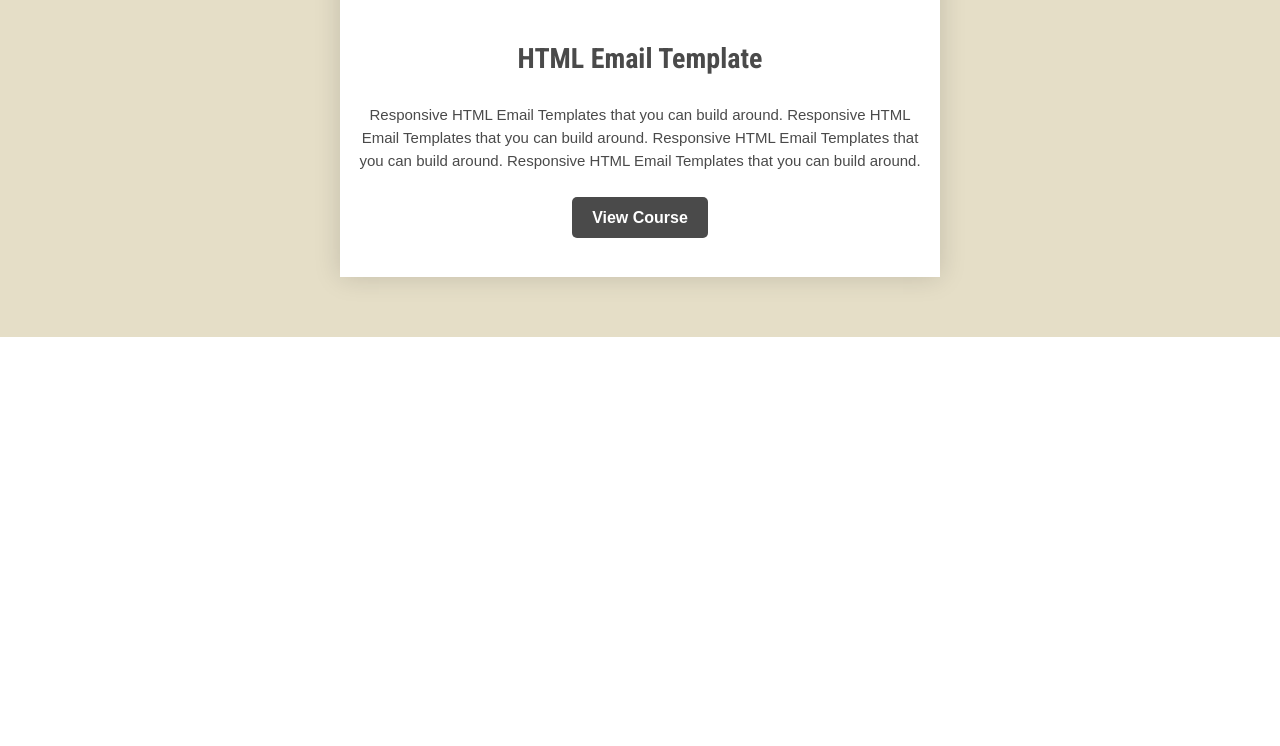
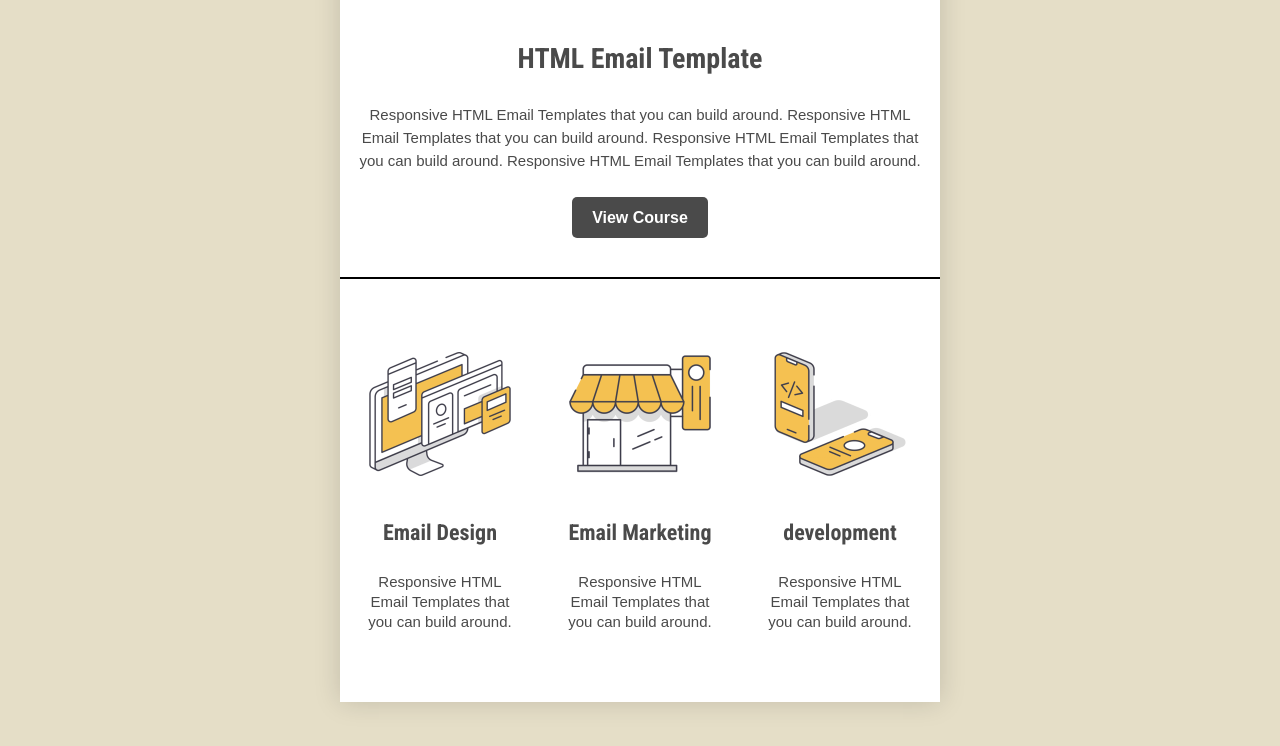
Before and after one commit to MariusDevelops/scn-email-template, a plain HTML site: page index.html in a window 1280 px wide. Shown: the part 502-1248 px from the top of the page. Before the commit the page ends 839 px from the top, so only its background shows below. Drawn offline with Linux system fonts and the light colour scheme.

Commit message:
feat: border and three column section

```diff
--- a/index.html
+++ b/index.html
@@ -61,6 +61,27 @@
         padding: 12px 20px;
         font-weight: bold;
         border-radius: 5px;
+      }
+      h4 {
+        font-family: "Roboto Condensed", sans-serif;
+        font-size: 22px;
+      }
+      .three-columns {
+        font-size: 0;
+        padding: 35px 0 20px;
+      }
+      .three-columns .column {
+        width: 100%;
+        max-width: 200px;
+        display: inline-block;
+        vertical-align: top;
+      }
+      .three-columns .padding {
+        padding: 25px;
+      }
+      .three-columns .content {
+        font-size: 15px;
+        line-height: 20px;
       }
     </style>
   </head>
@@ -156,9 +177,101 @@
           </td>
         </tr>
         <!-- BORDER -->
+        <tr>
+          <td height="2" style="background-color: #000"></td>
+        </tr>
 
         <!-- THREE COLUMN SECTION -->
+        <tr>
+          <td>
+            <table width="100%">
+              <tr>
+                <td class="three-columns">
+                  <table class="column">
+                    <tr>
+                      <td class="padding">
+                        <table class="content">
+                          <tr>
+                            <td>
+                              <a href="#"
+                                ><img src="./img/design.png" alt="" width="150"
+                              /></a>
+                            </td>
+                          </tr>
+                          <tr>
+                            <td style="padding: 5px 0 10px">
+                              <h4>Email Design</h4>
+                              <p>
+                                Responsive HTML Email Templates that you can
+                                build around.
+                              </p>
+                            </td>
+                          </tr>
+                        </table>
+                      </td>
+                    </tr>
+                  </table>
 
+                  <table class="column">
+                    <tr>
+                      <td class="padding">
+                        <table class="content">
+                          <tr>
+                            <td>
+                              <a href="#"
+                                ><img
+                                  src="./img/marketing.png"
+                                  alt=""
+                                  width="150"
+                              /></a>
+                            </td>
+                          </tr>
+                          <tr>
+                            <td style="padding: 5px 0 10px">
+                              <h4>Email Marketing</h4>
+                              <p>
+                                Responsive HTML Email Templates that you can
+                                build around.
+                              </p>
+                            </td>
+                          </tr>
+                        </table>
+                      </td>
+                    </tr>
+                  </table>
+
+                  <table class="column">
+                    <tr>
+                      <td class="padding">
+                        <table class="content">
+                          <tr>
+                            <td>
+                              <a href="#"
+                                ><img
+                                  src="./img/development.png"
+                                  alt=""
+                                  width="150"
+                              /></a>
+                            </td>
+                          </tr>
+                          <tr>
+                            <td style="padding: 5px 0 10px">
+                              <h4>development</h4>
+                              <p>
+                                Responsive HTML Email Templates that you can
+                                build around.
+                              </p>
+                            </td>
+                          </tr>
+                        </table>
+                      </td>
+                    </tr>
+                  </table>
+                </td>
+              </tr>
+            </table>
+          </td>
+        </tr>
         <!-- BORDER -->
 
         <!-- TWO COLUMN SECTION -->
```
